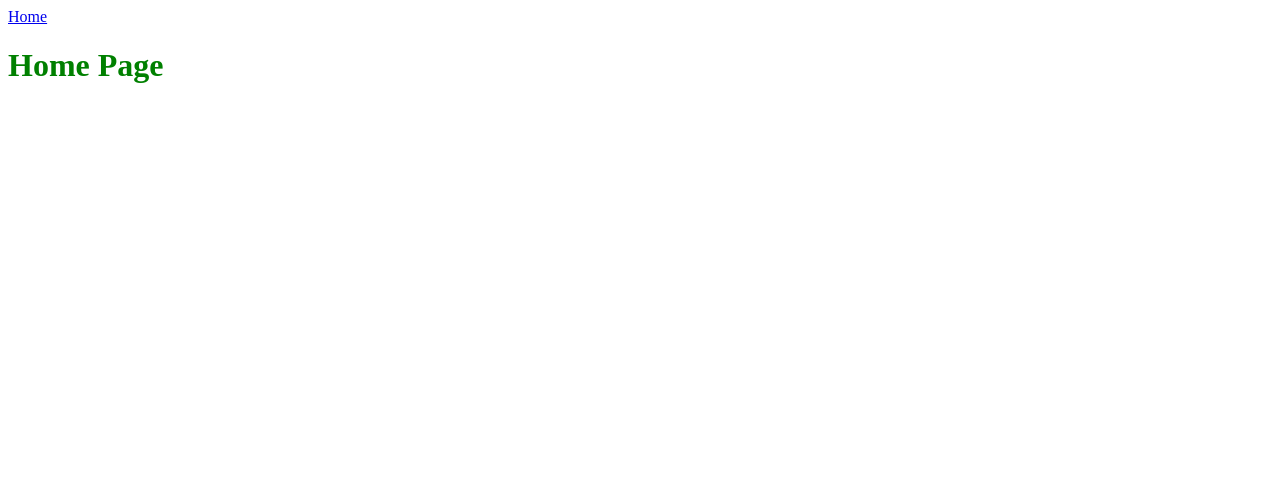
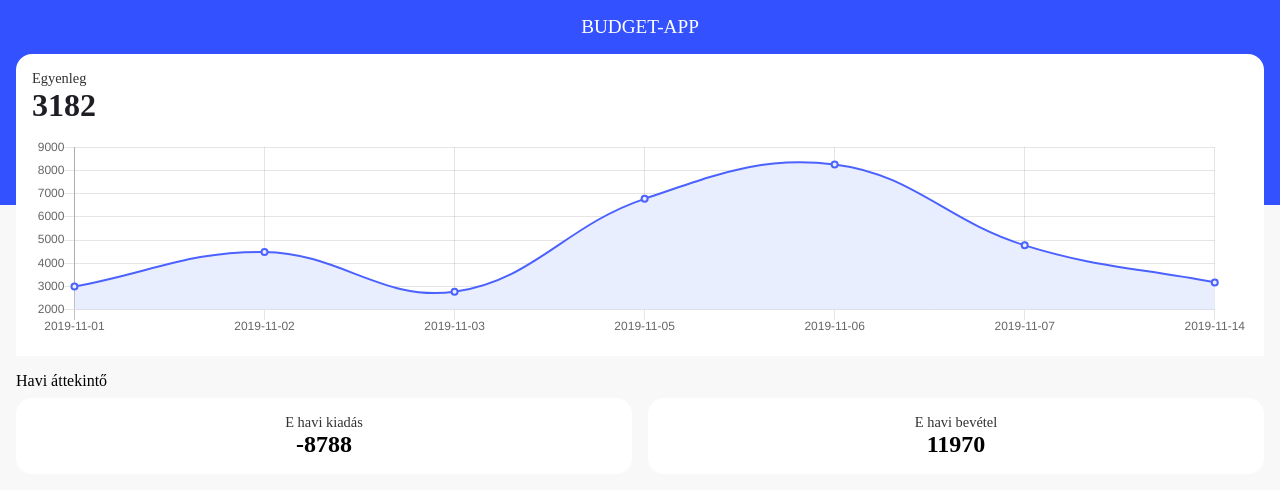
Before and after one commit to JohnTheBoss/budget-vue, a Vue app: page / in a window 1280 px wide. Shown: the top 490 px of the page. Built offline with nearby package versions, Linux system fonts and the light colour scheme.

Commit message:
add chart and basic function

```diff
--- a/src/App.vue
+++ b/src/App.vue
@@ -1,6 +1,5 @@
 <template>
   <div>
-    <router-link to="/"> Home </router-link>
     <router-view />
   </div>
 </template>
--- a/src/assets/css/style.scss
+++ b/src/assets/css/style.scss
@@ -0,0 +1,92 @@
+* {
+  padding: 0;
+  margin: 0;
+}
+html,
+body {
+  background-color: #f8f8f8;
+}
+
+.wrap {
+  margin: 0 1em;
+}
+
+.header {
+  padding: 1em;
+  background: linear-gradient(180deg, rgba(51,81,255,1) 0%, rgba(51,81,255,1) 55%, rgba(248,248,248,1) 55%, rgba(248,248,248,1) 100%);
+  color: #fff;
+
+  &>.top {
+    display: flex;
+    flex-direction: row;
+    margin: 0 0 1em 0;
+
+    & .left {
+    }
+
+    & .center {
+      flex-grow: 1;
+      text-align: center;
+      font-size: 1.2em;
+    }
+
+    & .right {
+    }
+  }
+
+  & .headerBox {
+    background-color: #fff;
+    color: #000;
+    padding: 1em;
+    border-top-left-radius: 1em;
+    border-top-right-radius: 1em;
+
+    &>.top {
+      padding: 0 0 1em 0;
+      color: rgb(31, 30, 36);
+      display: flex;
+      flex-direction: column;
+    }
+    & .body canvas {
+        height: 200px !important;
+    }
+  }
+}
+
+.row {
+    display: flex;
+    flex-direction: row;
+    & .w-50{
+        width: 50%;
+        display: flex;
+        @media screen and (max-width: 360px){
+            width: 100%;
+        }
+    }
+    @media screen and (max-width: 360px){
+        flex-wrap: wrap;
+    }
+}
+
+.box {
+    display: flex;
+    flex-direction: column;
+    background-color: #fff;
+    padding: 1em;
+    border-radius: 1em;
+    &:first-child {
+        margin: 0.5em 0.5em 0.5em 0;
+    }
+    &:last-child {
+        margin: 0.5em 0 0.5em 0.5em;
+    }
+}
+
+.small {
+    color: #313131;
+    font-size: 0.9em;
+}
+
+.align-items-center{
+    align-items: center !important;
+}
--- a/src/pages/Home.vue
+++ b/src/pages/Home.vue
@@ -1,15 +1,143 @@
 <template>
-  <h1>Home Page</h1>
+  <div>
+    <div class="header">
+      <div class="top">
+        <div class="left"></div>
+        <div class="center">BUDGET-APP</div>
+        <div class="right"></div>
+      </div>
+
+      <div class="headerBox">
+        <div class="top">
+          <span class="small">Egyenleg</span>
+          <h1>{{currentMoney}}</h1>
+        </div>
+        <div class="body">
+          <budgetChart :chartData="renderBalanceChartData" :options="renderBalanceChartOptions"></budgetChart>
+        </div>
+      </div>
+    </div>
+
+    <div class="wrap">
+      <div>
+        Havi áttekintő
+        <div class="row">
+          <div class="box w-50 align-items-center">
+            <span class="small">E havi kiadás</span>
+            <h2>{{totalExp}}</h2>
+          </div>
+          <div class="box w-50 align-items-center">
+            <span class="small">E havi bevétel</span>
+            <h2>{{totalInc}}</h2>
+          </div>
+        </div>
+      </div>
+
+    </div>
+  </div>
 </template>
 
 <script>
+import budgetChart from "@/components/budgetChart";
 export default {
-    name: 'AppHome'
+  name: "AppHome",
+  components: {
+    budgetChart
+  },
+  data: function() {
+    return {
+      newItem: {
+        date: "",
+        name: "",
+        total: ""
+      },
+      items: [
+        { date: "2019-11-01", name: "Work", total: "5000" },
+        { date: "2019-11-01", name: "Cinema", total: "-2000" },
+        { date: "2019-11-02", name: "Work", total: "1490" },
+        { date: "2019-11-03", name: "Petrol", total: "-383" },
+        { date: "2019-11-03", name: "Bill", total: "-1329" },
+        { date: "2019-11-05", name: "Work", total: "4000" },
+        { date: "2019-11-06", name: "Work", total: "1480" },
+        { date: "2019-11-07", name: "Restaurant", total: "-3482" },
+        { date: "2019-11-14", name: "Shop", total: "-1594" }
+      ]
+    };
+  },
+  methods: {
+    addNewItem: function() {
+      this.items.push(this.newItem);
+      this.newItem = {
+        date: "",
+        name: "",
+        total: ""
+      };
+    }
+  },
+  computed: {
+    currentMoney: function() {
+      return Object.values(this.items).reduce(
+        (t, { total }) => parseInt(t) + parseInt(total),
+        0
+      );
+    },
+    BalanceChartLabels: function() {
+      let dates = [];
+      this.items.forEach(e => {
+        if (!dates.includes(e.date)) {
+          dates.push(e.date);
+        }
+      });
+      return dates;
+    },
+    renderBalanceChartData: function() {
+      return {
+        labels: this.BalanceChartLabels,
+        datasets: [
+          {
+            label: "Egyenleg",
+            borderColor: "#4C62FF",
+            borderWidth: "2",
+            showLine: true,
+            backgroundColor: "#E9EEFF",
+            data: this.BalanceChartData
+          }
+        ]
+      };
+    },
+    renderBalanceChartOptions: function() {
+      return {
+        legend: {
+          display: false
+        },
+        responsive: true,
+        maintainAspectRatio: false
+      };
+    },
+    BalanceChartData: function() {
+      let dates = this.BalanceChartLabels;
+      let dalySum = [];
+
+      let beforeDay = 0;
+
+      dates.forEach(e => {
+        let all = this.items.filter(item => item.date == e);
+        let today = all.reduce((t, { total }) => parseInt(t) + parseInt(total), 0);
+        dalySum.push(beforeDay + today);
+        beforeDay += today;
+      });
+
+      return dalySum;
+    },
+    totalExp: function(){
+        return this.items.filter(({total}) => parseInt(total) < 0).reduce((sum, {total}) => sum + parseInt(total),0);
+    },
+    totalInc: function(){
+        return this.items.filter(({total}) => parseInt(total) > 0).reduce((sum, {total}) => sum + parseInt(total),0);
+    }
+  }
 };
 </script>
 
 <style scoped>
-    h1  {
-        color: green;
-    }
 </style>
```
